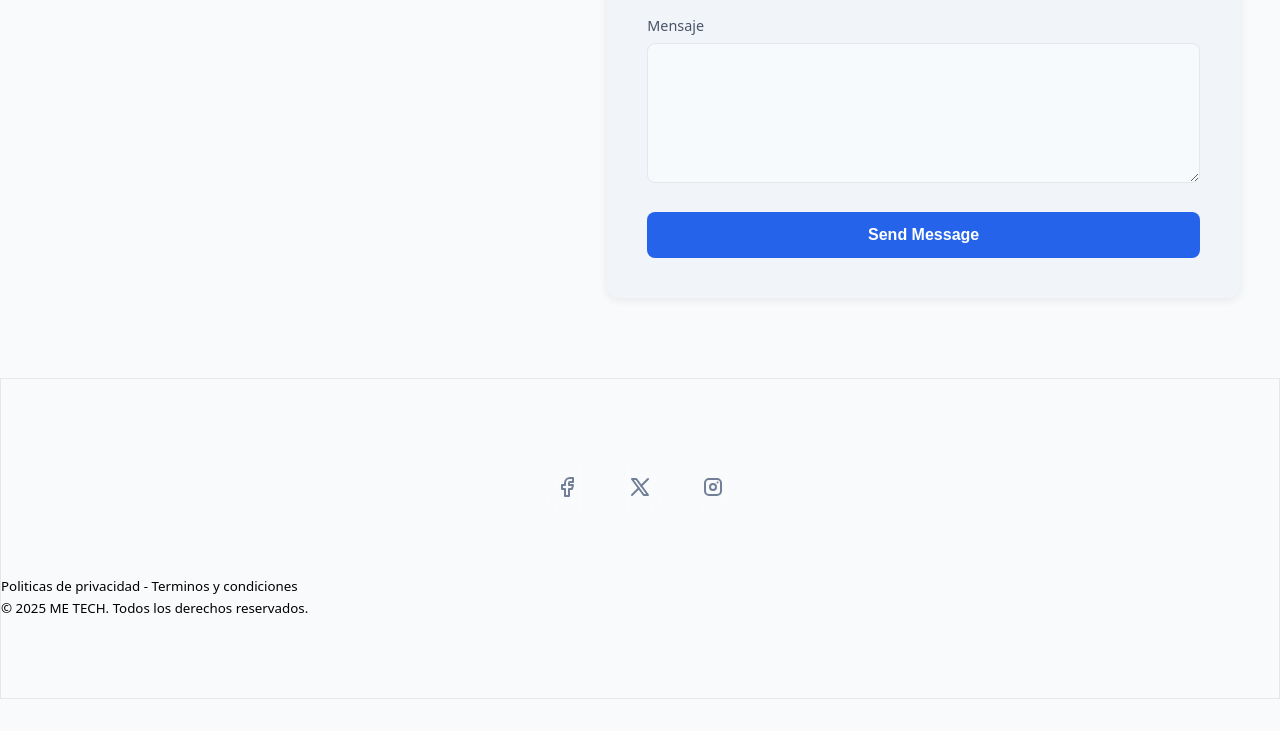
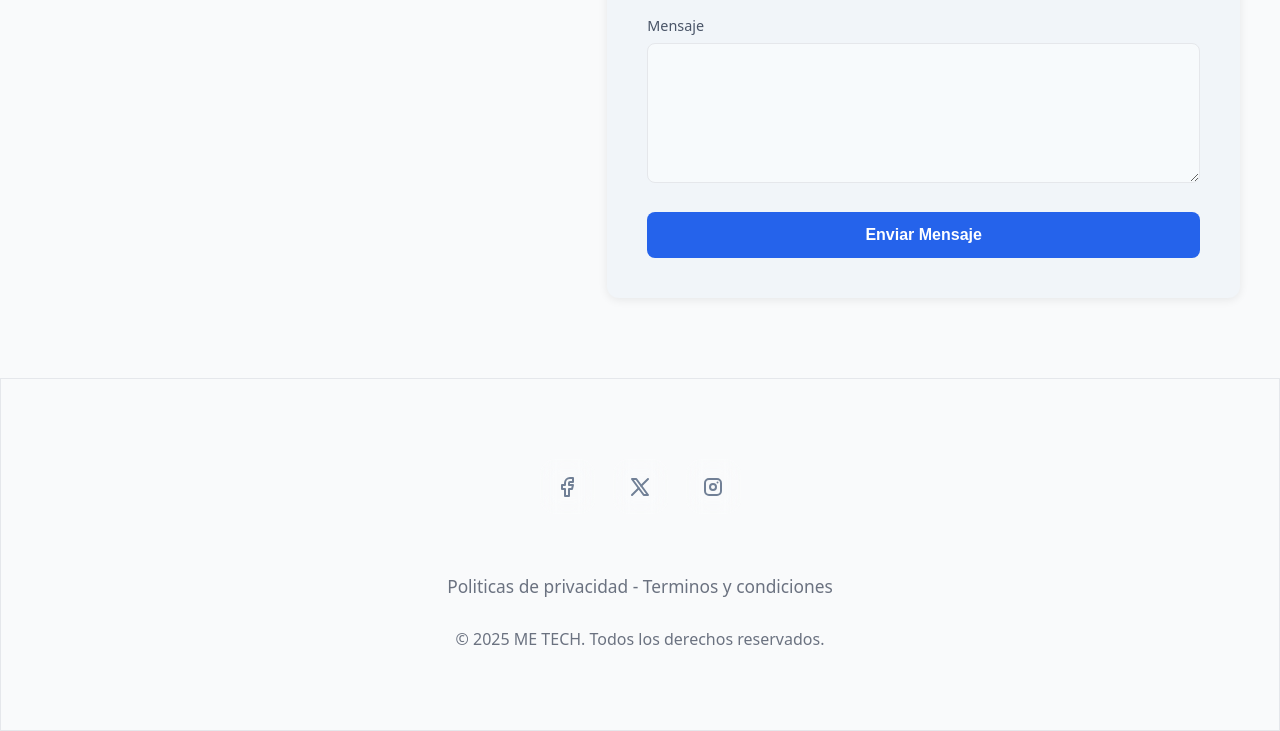
Before and after one commit to edward0794/ME-TECH, a plain HTML site: page index.html in a window 1280 px wide. Shown: the part 3381-4112 px from the top of the page. Before the commit the page ends 4080 px from the top, so only its background shows below. Drawn offline with Linux system fonts and the light colour scheme.

Commit message:
UPDATE FOOTER

```diff
--- a/css/styles.css
+++ b/css/styles.css
@@ -56,6 +56,7 @@ h1 + p {
     margin-bottom: 2rem;
 }
 
+/* Header */
 .container-header {
     border-bottom: 1px solid var(--borde-color);
     background: var(--background-ligth);
@@ -168,6 +169,7 @@ main > section:nth-child(1) {
     }
 }
 
+/* Card  */
 main > section:nth-child(2) {
     padding-inline: 1rem;
     background-color: var(--background-section);
@@ -224,6 +226,8 @@ main > section:nth-child(2) footer {
     }
 }
 
+/* Sobre Nosotros */
+
 main > section:nth-child(3) {
     padding-inline: 1rem;
     background-color: var(--background-ligth);
@@ -256,6 +260,8 @@ main > section:nth-child(3) footer{
     text-wrap: balance;
     font-size: 1.2rem;
 }
+
+/* Testimonios */
 
 main > section:nth-child(4) {
     padding-inline: 1rem;
@@ -304,6 +310,7 @@ main > section:nth-child(4) {
     justify-content: space-between;
 }
 
+/* Contacto */
 .section-contact {
    max-width: 1200px;
    margin: 0 auto;
@@ -402,6 +409,7 @@ main > section:nth-child(4) {
     resize: vertical;
 }
 
+/* Boton form */
 .btn-form {
     width: 100%;
     padding: 14px 24px;
@@ -445,6 +453,8 @@ main > section:nth-child(4) {
     padding: 5rem 0;
 }
 
+/* Redes Sociales */
+
 .socials {
     display: flex;
     gap: 18px;
@@ -472,3 +482,22 @@ main > section:nth-child(4) {
     transform: translateY(-3px);
     box-shadow: 0 8px 20px rgba(0, 0, 0, 0.2);
 }
+
+.politicas {
+    display: flex;
+    justify-content: center;
+    align-items: center;
+    color: var(--text-ligth);
+    font-size: 1.3rem;
+    font-weight: 300;
+}
+
+.copyrigth {
+    display: flex;
+    justify-content: center;
+    align-items: center;
+    color: var(--text-ligth);
+    font-size: 1rem;
+    font-weight: 300;
+    padding-top: 30px;
+}
--- a/index.html
+++ b/index.html
@@ -234,7 +234,7 @@
                     <textarea id="message" name="message" required></textarea>
                 </div>
 
-                <button class="btn-form" type="submit">Send Message</button>
+                <button class="btn-form" type="submit">Enviar Mensaje</button>
             </form>
         </div>
     </section>
@@ -276,11 +276,11 @@
             </a>
         </div>
 
-        <div>
+        <div class="politicas">
         <small>Politicas de privacidad - Terminos y condiciones</small>
         </div>
         <div>
-        <small>&copy; 2025 ME TECH. Todos los derechos reservados.</small>
+        <small class="copyrigth">&copy; 2025 ME TECH. Todos los derechos reservados.</small>
         </div>
     </footer>
 </body>
```
